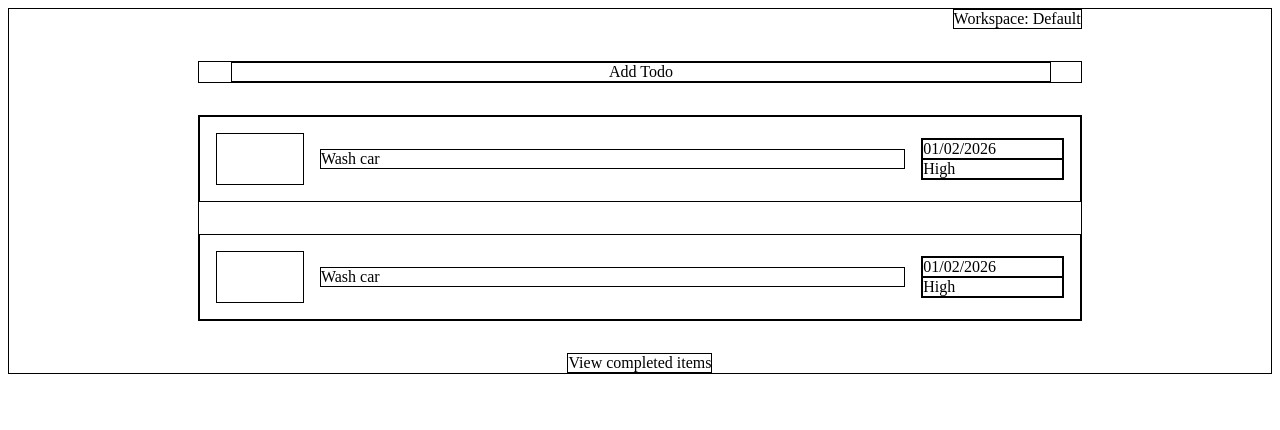
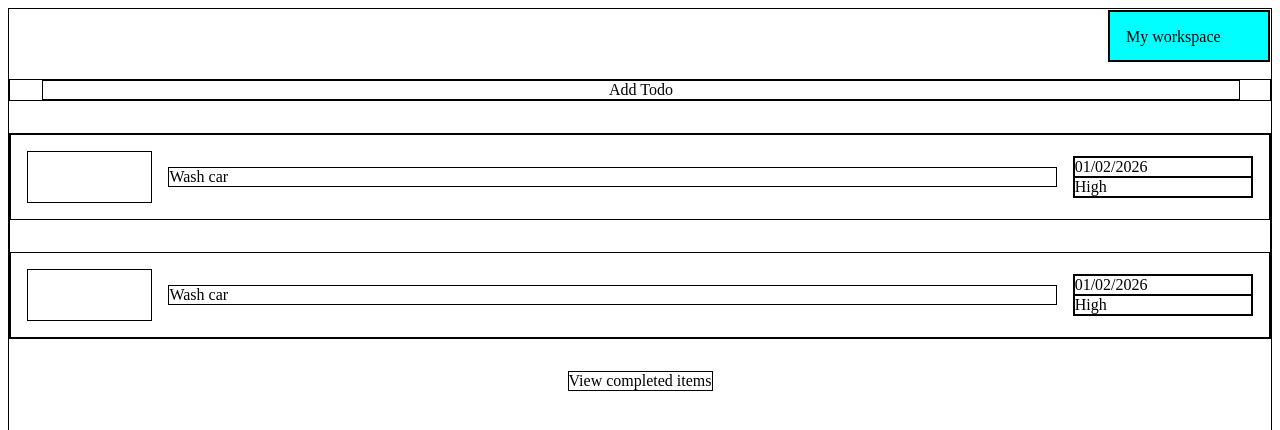
Before and after one commit to DuckerRub/Just-Todo-It, a website built with webpack: page src/index.html in a window 1280 px wide. Shown: the top 430 px of the page. Built offline with nearby package versions, Linux system fonts and the light colour scheme.

Commit message:
Added workspace selector draft

```diff
--- a/src/index.html
+++ b/src/index.html
@@ -11,7 +11,9 @@
         <!-- <button>Test</button> -->
 
         <div class="workspace-selector">
-            Workspace: Default
+            <div class="workspace-item selected">My workspace</div>
+            <div class="workspace-item hidden">New workspace</div>
+            <div class="workspace-item hidden add-workspace">Add workspace</div>
         </div>
 
         <div class="add-todo-component" onclick="expand ()">
--- a/src/styles.css
+++ b/src/styles.css
@@ -3,10 +3,35 @@ div {
 }
 
 .container {
-    display: grid;
+    display: flex;
+    flex-direction: column;
     gap: 2rem;
-    justify-content: center;
-    grid-template-columns: 70%;
+    min-height: 90vh;
+    padding-top: 70px;
+}
+
+.workspace-selector {
+    position: absolute;
+    top: 10px;
+    right: 10px;
+    display: flex;
+    flex-direction: column;
+    height: 50px;
+    background-color: aqua;
+}
+
+.workspace-item {
+    padding: 1rem;
+    box-sizing: border-box;
+    min-width: 10rem;
+}
+
+.workspace-item.selected {
+    height: 50px;
+}
+
+.workspace-item.hidden {
+    display: none;
 }
 
 .add-todo-component {
@@ -69,9 +94,7 @@ div {
     grid-row: 4/5;
 }
 
-.workspace-selector{
-    justify-self: end;
-}
+
 
 .todo-list {
     display: flex;
@@ -102,5 +125,5 @@ div {
 }
 
 .view-completed-items {
-    justify-self: center;
+    align-self: center;
 }
```
